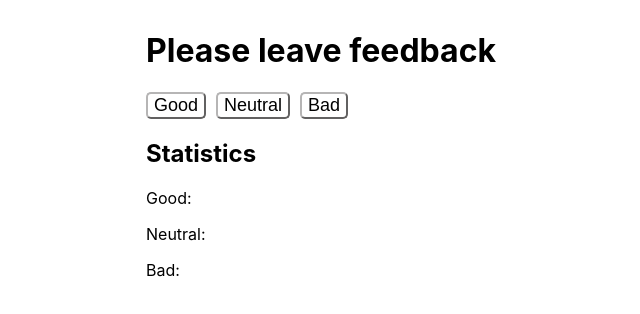
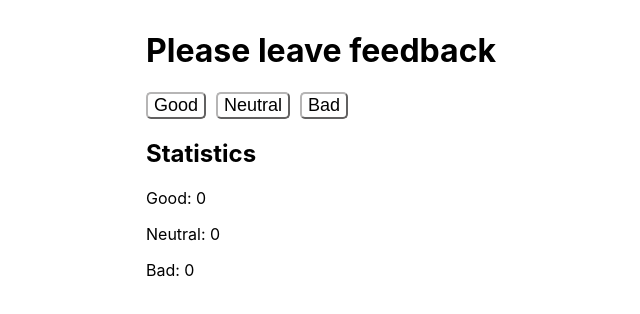
Before and after one commit to ArtPolguy/goit-react-hw-02-feedback, a React (Create React App) app: page / in a window 1280 px wide. Shown: the top 314 px of the page, without its empty margins (244-884 px from the left). Built offline with nearby package versions, Linux system fonts and the light colour scheme.

Commit message:
add components logics

```diff
--- a/src/components/Feedback/Feedback.jsx
+++ b/src/components/Feedback/Feedback.jsx
@@ -3,17 +3,36 @@ import css from './Feedback.module.css';
 // import PropTypes from 'prop-types';
 
 class Feedback extends Component {
+  static propTypes = {};
+
+  state = {
+    good: 0,
+    neutral: 0,
+    bad: 0,
+  };
+
+  handleBtnClick = () => {
+    this.setState(initialState => ({
+      good: initialState.good + 1,
+    }));
+  };
+
   render() {
     return (
       <div className={css.container}>
         <h1 className={css.title}>Please leave feedback</h1>
-        <input type="button" value="Good" className={css.button} />
+        <input
+          type="button"
+          value="Good"
+          className={css.button}
+          onClick={this.handleBtnClick}
+        />
         <input type="button" value="Neutral" className={css.button} />
         <input type="button" value="Bad" className={css.button} />
         <h2 className={css.titleStatistic}>Statistics</h2>
-        <p className={css.statsValue}>Good:</p>
-        <p className={css.statsValue}>Neutral:</p>
-        <p className={css.statsValue}>Bad:</p>
+        <p className={css.statsValue}>Good: {this.state.good}</p>
+        <p className={css.statsValue}>Neutral: {this.state.neutral}</p>
+        <p className={css.statsValue}>Bad: {this.state.bad}</p>
       </div>
     );
   }
```
